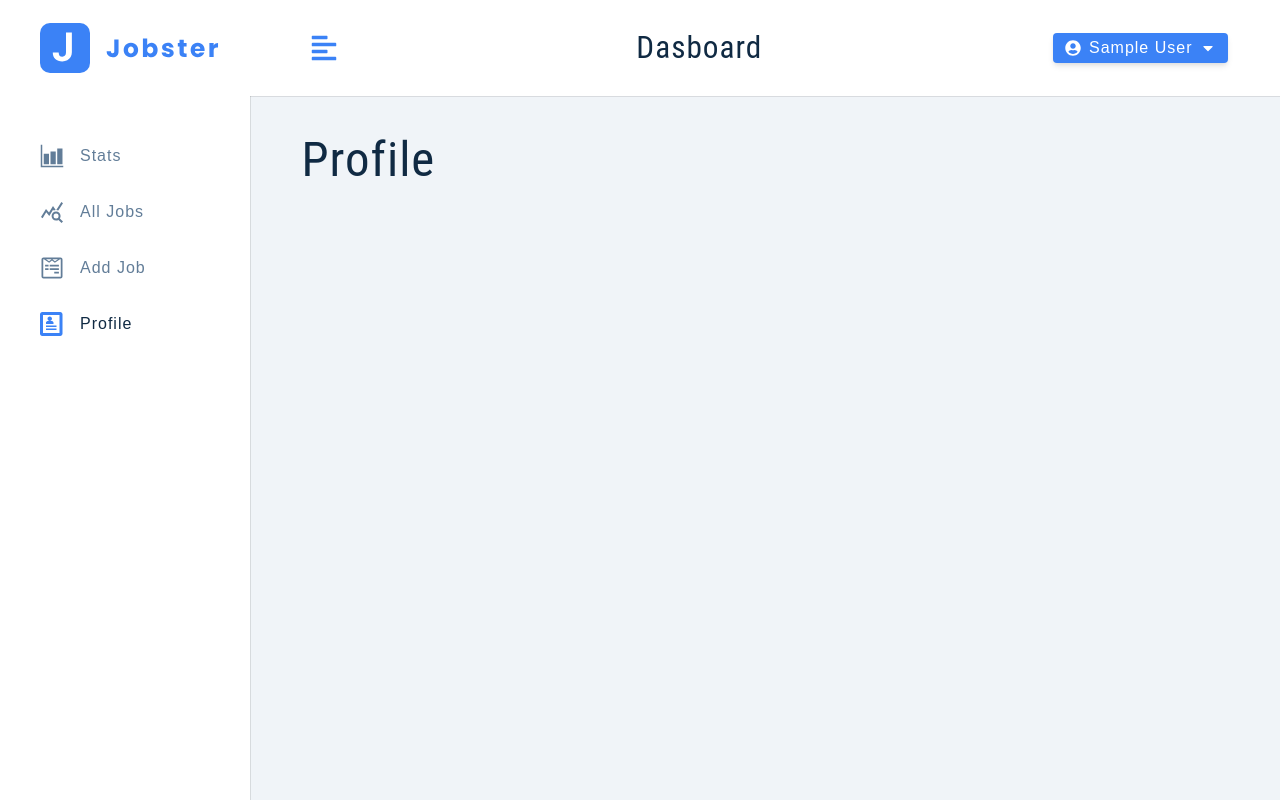
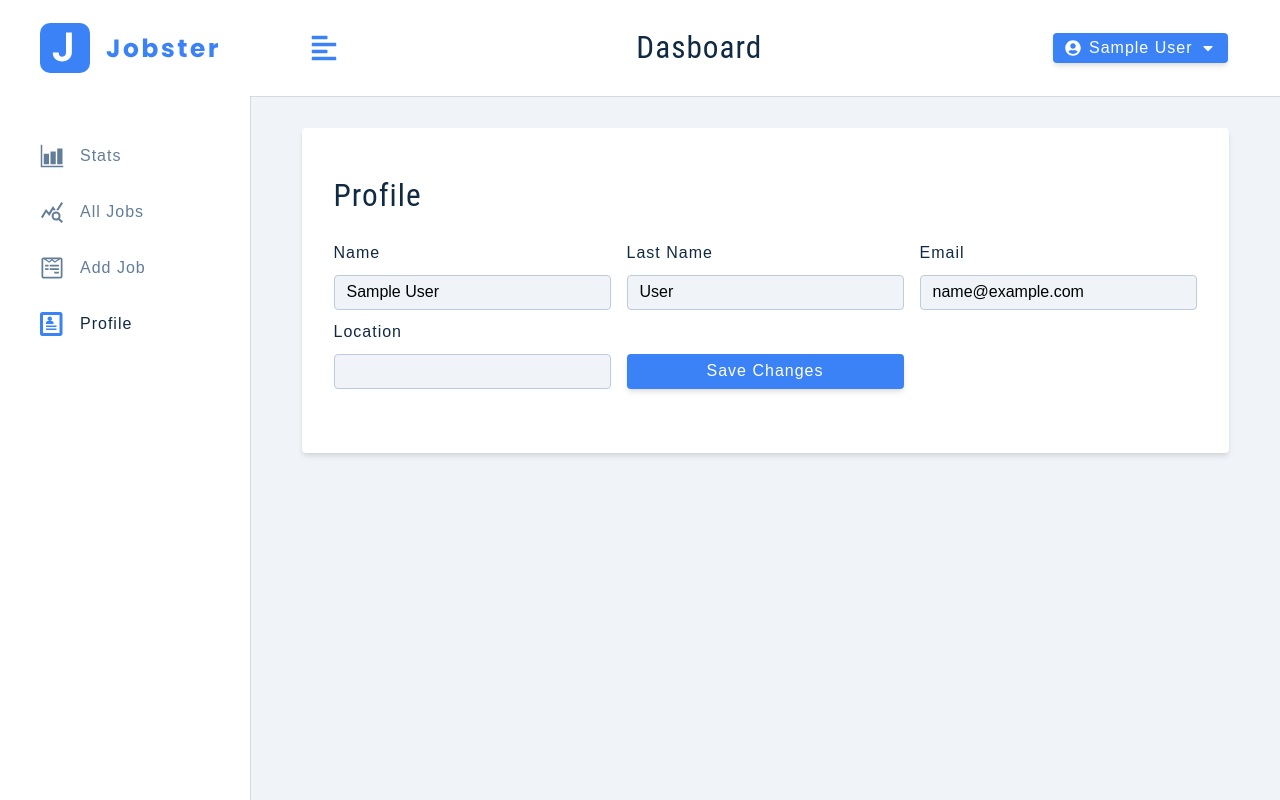
Before and after one commit to samsamhuynh/Project_Redux_Jobster, a React (Create React App) app: page /profile in a window 1280 px wide. Built offline with nearby package versions, Linux system fonts and the light colour scheme; sample sign-in values are in the browser's storage.

Commit message:
Update User

```diff
--- a/src/components/FormRow.js
+++ b/src/components/FormRow.js
@@ -2,7 +2,7 @@
     return (
         <div className='form-row'>
             <label htmlFor={name} className='form-label'>
-            {name}
+            {labelText || name}
             </label>
 
             <input
--- a/src/features/user/userSlice.js
+++ b/src/features/user/userSlice.js
@@ -32,6 +32,26 @@
             const resp = await customFetch.post('/auth/login', user);
             return resp.data;
         } catch (error) {
+            return thunkAPI.rejectWithValue(error.response.data.msg);
+        }
+    }
+);
+
+export const updateUser = createAsyncThunk(
+    'user/updateUser',
+    async (user, thunkAPI) => {
+        try {
+            const resp = await customFetch.patch('/auth/updateUser', user, {
+                headers: {
+                    Authorization: `Bearer ${thunkAPI.getState().user.user.token}`,
+                },
+            });
+            return resp.data;
+        } catch (error) {
+            if (error.response.status === 401) {
+                thunkAPI.dispatch(logoutUser());
+                return thunkAPI.rejectWithValue('Unauthorized! Logging Out...');
+            }
             return thunkAPI.rejectWithValue(error.response.data.msg);
         }
     }
@@ -87,6 +107,23 @@
             state.isLoading = false;
             toast.error(payload);
         },
+
+        [updateUser.pending] : (state) => {
+            state.isLoading = true;
+        },
+
+        [updateUser.fulfilled] : (state, { payload }) => {
+            const { user } = payload;
+            state.isLoading = false;
+            state.user = user;
+            addUserToLocalStorage(user);
+            toast.success(`User Updated!`);
+        },
+
+        [updateUser.rejected] : (state, { payload }) => {
+            state.isLoading = false;
+            toast.error(payload);
+        },
     },
 });
 
--- a/src/pages/dashboard/Profile.js
+++ b/src/pages/dashboard/Profile.js
@@ -1,5 +1,85 @@
+import { useState } from 'react';
+import { FormRow } from '../../components';
+import Wrapper from '../../assets/wrappers/DashboardFormPage';
+import { useDispatch, useSelector } from 'react-redux';
+import { toast } from 'react-toastify';
+import { updateUser } from '../../features/user/userSlice';
+
 const Profile = () => {
-    return <h1>Profile</h1>;
+    const { isLoading, user } = useSelector((store) => store.user);
+    const dispatch = useDispatch();
+
+    const [userData, setUserData] = useState({
+        name: user?.name || '',
+        email: user?.email || '',
+        lastName: user?.lastName || '',
+        location: user?.location || '',
+    });
+
+    const handleSubmit = (e) => {
+        e.preventDefault();
+        const { name, email, lastName, location } = userData;
+
+        if (!name || !email || !lastName || !location) {
+            toast.error('Please fill out all fields');
+            return;
+        }
+
+        dispatch(updateUser(userData));
+    };
+
+    const handleChange = (e) => {
+        const name = e.target.name
+        const value = e.target.value
+        setUserData({...userData, [name]:value});
+    };
+
+    return (
+        <Wrapper>
+            <form className='form' onSubmit={handleSubmit}>
+                <h3>Profile</h3>
+
+                <div className='form-center'>
+                    <FormRow
+                        type='text'
+                        name='name'
+                        value={userData.name}
+                        handleChange={handleChange}
+                    />
+
+                    <FormRow
+                        type='text'
+                        labelText='last name'
+                        name='lastName'
+                        value={userData.lastName}
+                        handleChange={handleChange}
+                    />
+
+                    <FormRow
+                        type='email'
+                        name='email'
+                        value={userData.email}
+                        handleChange={handleChange}
+                    />
+
+                    <FormRow
+                        type='text'
+                        name='location'
+                        value={userData.location}
+                        handleChange={handleChange}
+                    />
+
+                    <button
+                        type='submit'
+                        className='btn btn-block'
+                        disabled={isLoading}
+                    >
+                        {isLoading ? 'Please Wait...' : 'save changes'}
+                    </button>
+                </div>
+            </form>
+        </Wrapper>
+    )
 };
 
 export default Profile;
```
